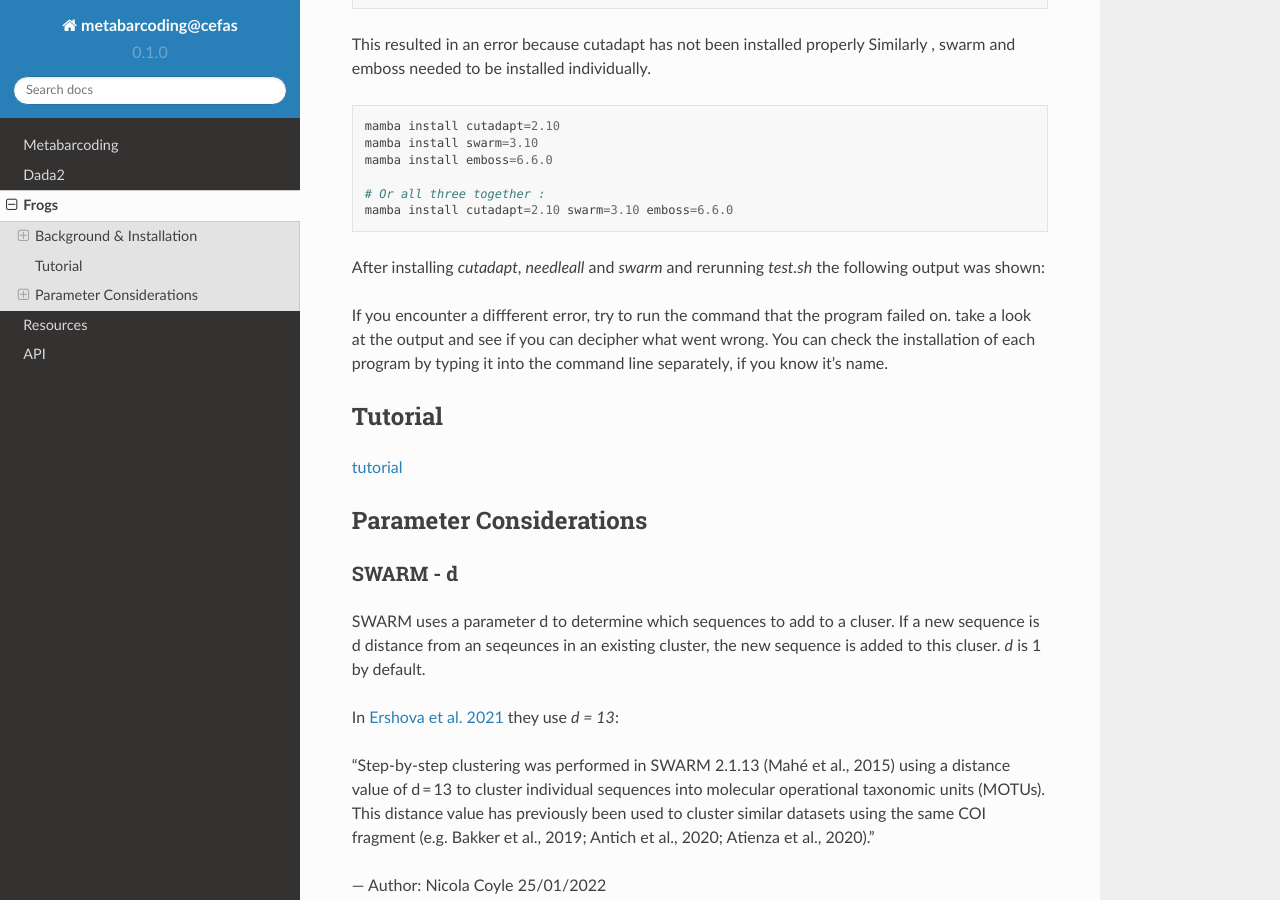
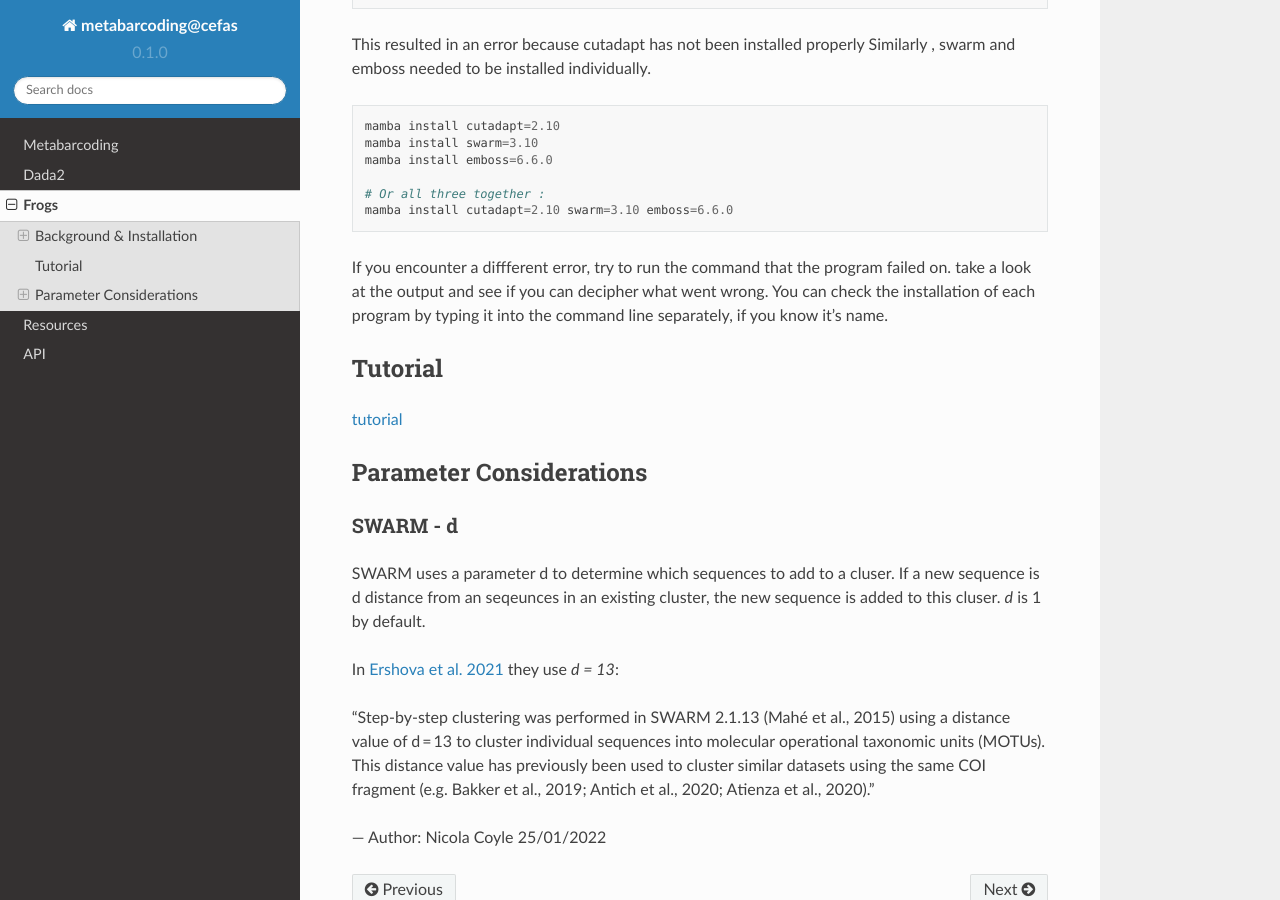
Before and after one commit to nmc97/metabarcoding_at_cefas_tutorial, a Sphinx documentation site: the page built from docs/source/frogs.rst, in a window 1280 px wide and 900 px high, scrolled down 1844 px. Built offline with Sphinx 7.4.7 and the Read the Docs theme 2.0.0, drawn with Linux system fonts in a browser that asks for light colours.

Commit message:
fix errors

```diff
--- a/docs/source/dada2.rst
+++ b/docs/source/dada2.rst
@@ -108,7 +108,7 @@ Install `phyloseq` and `Biostrings` in R
 Dadaist2
 ^^^^^^^^
 
-New : Wrapper - `Dadaist2: highway to R <https://quadram-institute-bioscience.github.io/dadaist2/>``_
+New : Wrapper - `Dadaist2: highway to R <https://quadram-institute-bioscience.github.io/dadaist2/>`_
 
 Installation
 ------------
--- a/docs/source/frogs.rst
+++ b/docs/source/frogs.rst
@@ -96,12 +96,6 @@ Similarly , swarm and emboss needed to be installed individually.
     # Or all three together :
     mamba install cutadapt=2.10 swarm=3.10 emboss=6.6.0
 
-After installing `cutadapt`, `needleall` and `swarm` and rerunning `test.sh` the following output was shown:
-
-.. code::
-
-
-
 If you encounter a diffferent error, try to run the command that the program failed on. take a look at the output and see if you can decipher what went wrong. You can check the installation of each program by typing it into the command line separately, if you know it's name.
 
 Tutorial
--- a/docs/source/metabarcoding-getting_started.rst
+++ b/docs/source/metabarcoding-getting_started.rst
@@ -187,8 +187,7 @@ Beta diversity
 Differential abundance
 ----------------------
 
-`Microbiome differential abundance methods produce different results across 38 datasets <https://www.nature.com/articles/s41467-022-28034-z>'_
-
+`Microbiome differential abundance methods produce different results across 38 datasets <https://www.nature.com/articles/s41467-022-28034-z>`_
 
 Packages for statistics
 -----------------------
```
